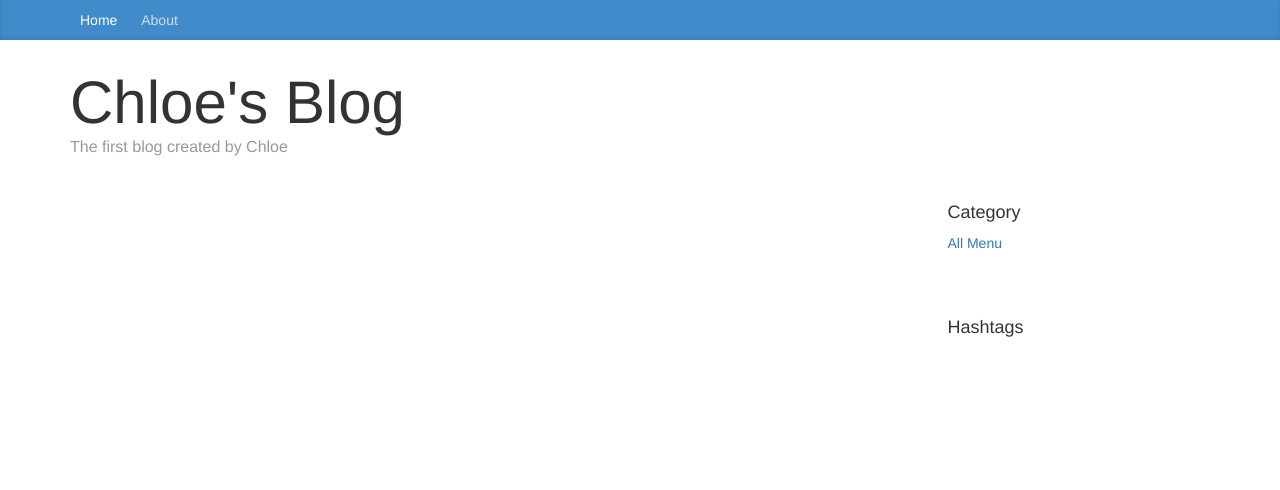
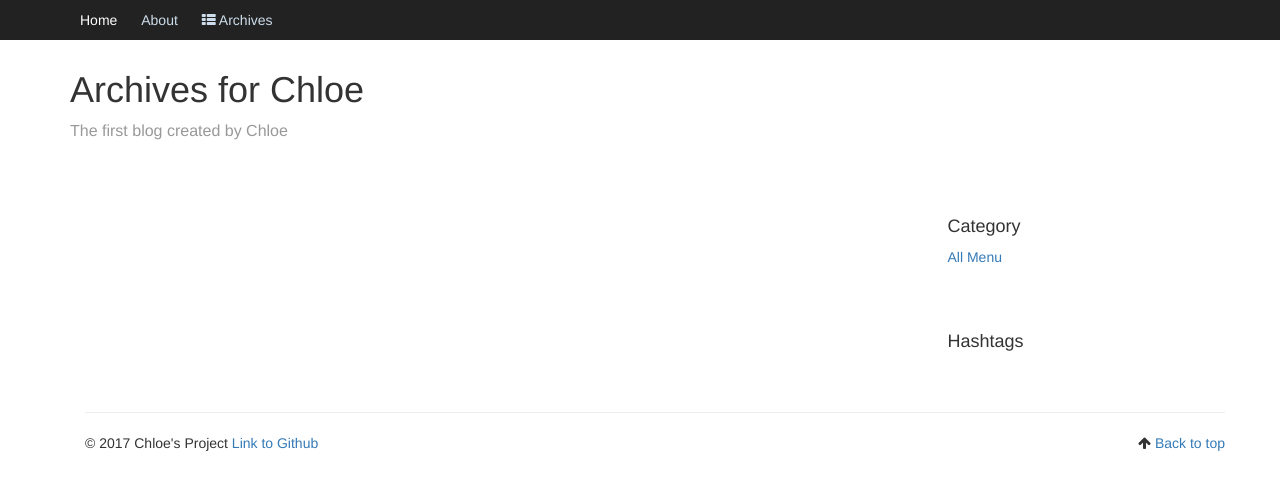
Before and after one commit to itschloe1/blog-for-office-worker, a Django app: template templates/index.html in a window 1280 px wide. Shown: the top 490 px of the page. Run offline with Django 3.2, Linux system fonts and the light colour scheme; the template is opened without the code that fills it, so the values that code supplies are empty; some libraries are stand-ins or nearby versions.

Commit message:
additional work for wk3 project

```diff
--- a/blog/settings.py
+++ b/blog/settings.py
@@ -110,7 +110,7 @@ AUTH_PASSWORD_VALIDATORS = [
 
 LANGUAGE_CODE = 'en-us'
 
-TIME_ZONE = 'UTC'
+TIME_ZONE = 'Asia/Seoul'
 
 USE_I18N = True
 
--- a/feed/models.py
+++ b/feed/models.py
@@ -16,6 +16,8 @@ class Article(models.Model):
     )
 
     title = models.CharField(max_length=200)
+    subtitle = models.CharField(max_length=200)
+    modified_at = models.DateField(auto_now_add=True)
     content = models.TextField()
     category = models.CharField(
         max_length=2,
--- a/static/css/base.css
+++ b/static/css/base.css
@@ -1,12 +1,19 @@
 .blog-masthead {
-    background-color: #428bca;
-    -webkit-box-shadow: inset 0 -2px 5px rgba(0,0,0,.1);
-    box-shadow: inset 0 -2px 5px rgba(0,0,0,.1);
+    background-color: #222222;
+    border-color: #121212;
+    top: 0;
+    border-width: 0 0 1px;
+}
+
+.blog-header {
+    margin-top: 30px;
+    margin-bottom: 0;
+    font-size: 60px;
+    font-weight: normal;
 }
 
 .blog-nav .active {
   color: #fff;
-
 }
 
 .blog-nav-item {
@@ -29,8 +36,14 @@
     color: #999;
 }
 
+.categories-timestamp {
+    color: #AAAAAA;
+    font-size: 0.9em;
+    margin-right: 10px;
+}
+
 .lead {
-    margin-bottom: 20px;
+    margin-bottom: 50px;
     font-size: 16px;
     font-weight: 300;
     line-height: 1.4;
@@ -62,3 +75,10 @@
 .reply-form{
     margin-top: 20px;
 }
+
+.blog-footer {
+    padding: 20px 0;
+    color: #999;
+    text-align: center;
+    border-top: 1px solid #e5e5e5;
+}
--- a/templates/index.html
+++ b/templates/index.html
@@ -1,20 +1,24 @@
   {% extends "base.html" %}
   {% block body %}
   {% include "navbar.html" %}
-  <div class = "container">
-    <div class="blog-header">
-      <h1 class="blog-title">Chloe's Blog</h1>
+    <div class="container">
+
+        <div class = "blog-header">
+          <h1>Archives for Chloe</h1>
           <p class="lead blog-description">The first blog created by Chloe</p>
         </div>
+
         <div class = "row">
-      <div class = "col-sm-8">
+          <div class="col-sm-8">
             <div class = "blog-post">
               {% for article in article_list %}
-          <h2 class = "blog-post-title">
-            <a href="/{{ article.id }}/">
-            {{ article.title }}</h2>
-            </a>
-          <p>{{ article.content }}</p>
+                <p>
+                    <span class="categories-timestamp">
+                        {{ article.modified_at }}
+                    </span>
+                    <a href="/{{ article.id }}/">{{ article.title }}</a>
+                    <!-- <p>{{ article.content }}</p> -->
+                </p>
               {% endfor %}
             </div>
           </div>
@@ -38,5 +42,22 @@
             </div>
           </div>
         </div>
+      <footer>
+         <div class="container">
+            <hr>
+            <div class="row">
+               <div class="col-xs-10">© 2017 Chloe's Project
+                  <a href="https://github.com/itschloe1/blog-for-office-worker"
+                    target="_blank">Link to Github
+                  </a>
                </div>
+               <div class="col-sm-2">
+                 <p class="pull-right">
+                   <i class="fa fa-arrow-up"></i>
+                   <a href="#">Back to top</a>
+                 </p>
+               </div>
+            </div>
+         </div>
+      </footer>
     {% endblock %}
--- a/templates/navbar.html
+++ b/templates/navbar.html
@@ -3,6 +3,10 @@
         <nav class="blog-nav">
           <a class="blog-nav-item active" href="#">Home</a>
           <a class="blog-nav-item" href="#">About</a>
+          <a class="blog-nav-item right" href="#">
+            <i class="fa fa-th-list"></i>
+            <span class="icon-label">Archives</span>
+          </a>
         </nav>
       </div>
 </div>
```
Also changed, not shown: templates/detail.html (+21 -7 lines), feed/migrations/0003_auto_20170402_1029.py (added), feed/migrations/0004_article_subtitle.py (added), feed/migrations/0005_article_modified_at.py (added), 2 other files. Lines whose indentation alone changed are shown as unchanged.
